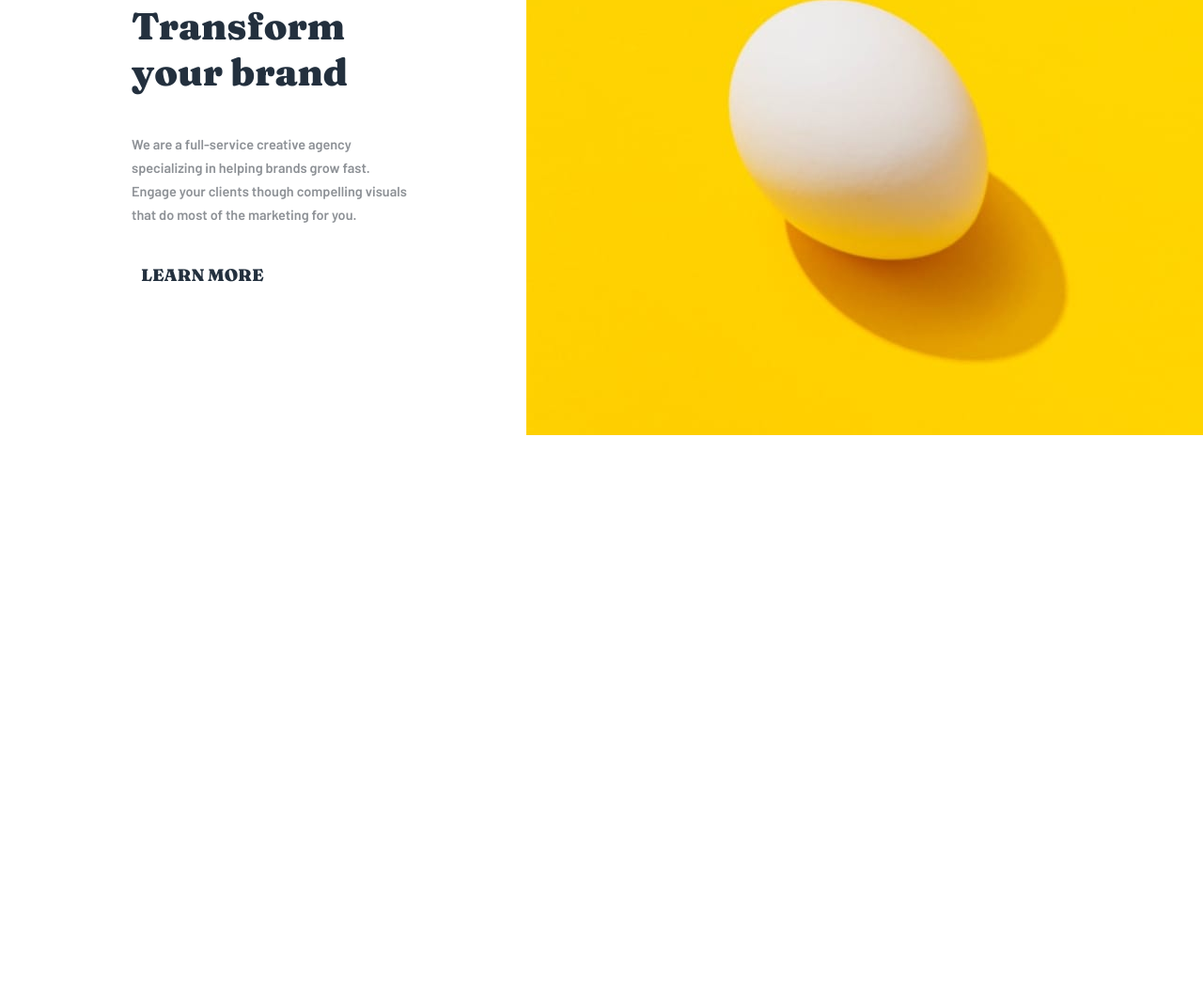
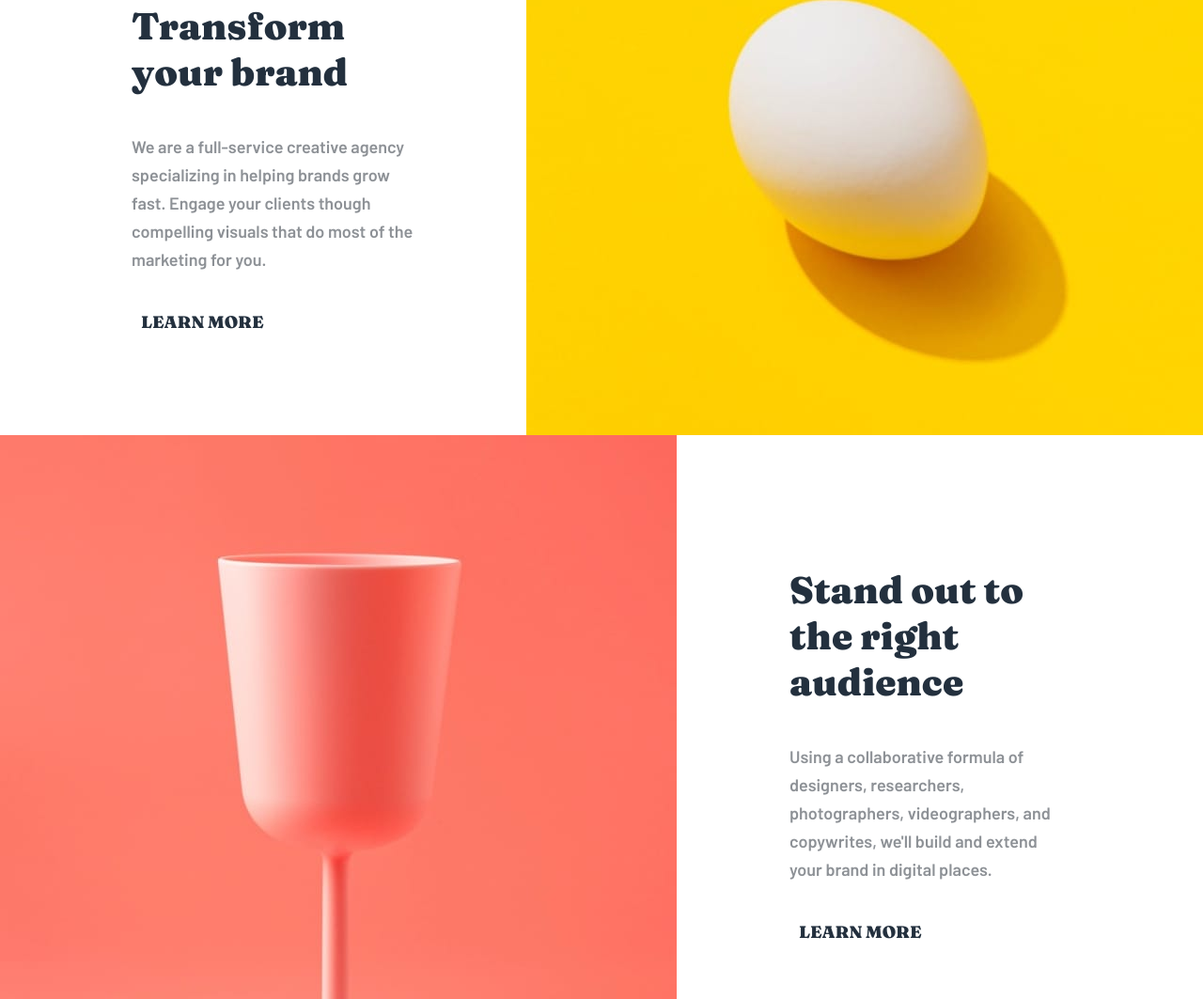
Before and after one commit to linusmanuel/frontend-challenge-sunnyside, a website: page index.html in a window 1280 px wide. Shown: the part 937-2000 px from the top of the page at 94% size. Before the commit the page ends 1400 px from the top, so only its background shows below. Drawn offline with Linux system fonts and the light colour scheme.

Commit message:
feat: Building the Section Services

```diff
--- a/index.html
+++ b/index.html
@@ -55,6 +55,18 @@
         </div>
         <img src="/images/desktop/image-transform.jpg" alt="Transform brands" class="section-about__image">
       </section>
+
+      <section class="section-services">
+        <div class="the-content">
+          <h2 class="heading-2">Stand out to the right audience</h2>
+          <p class="paragraph">
+            Using a collaborative formula of designers, researchers, photographers,
+            videographers, and copywrites, we'll build and extend your brand in digital places.
+          </p>
+          <a href="#" class="btn">Learn more</a>
+        </div>
+        <img src="/images/desktop/image-stand-out.jpg" alt="Transform brands" class="section-about__image">
+      </section>
     </main>
   </body>
 
--- a/sass/components/_the-content.scss
+++ b/sass/components/_the-content.scss
@@ -11,8 +11,7 @@
 
   .paragraph {
     font-family: $title;
-    font-size: 1.45rem;
-    line-height: 2.5rem;
+    line-height: 3rem;
     color: darken($grayish, 10%);
     margin-bottom: 4rem;
   }
--- a/sass/main.scss
+++ b/sass/main.scss
@@ -12,3 +12,4 @@
 @import "sass/pages/home";
 
 @import "sass/sections/section-about";
+@import "sass/sections/section-services";
--- /dev/null
+++ b/sass/sections/_section-services.scss
@@ -0,0 +1,8 @@
+.section-services {
+  display: flex;
+  flex-direction: row-reverse;
+
+  div {
+    padding: 14rem 16rem 0 12rem;
+  }
+}
```
Also changed, not shown: css/style.css.
